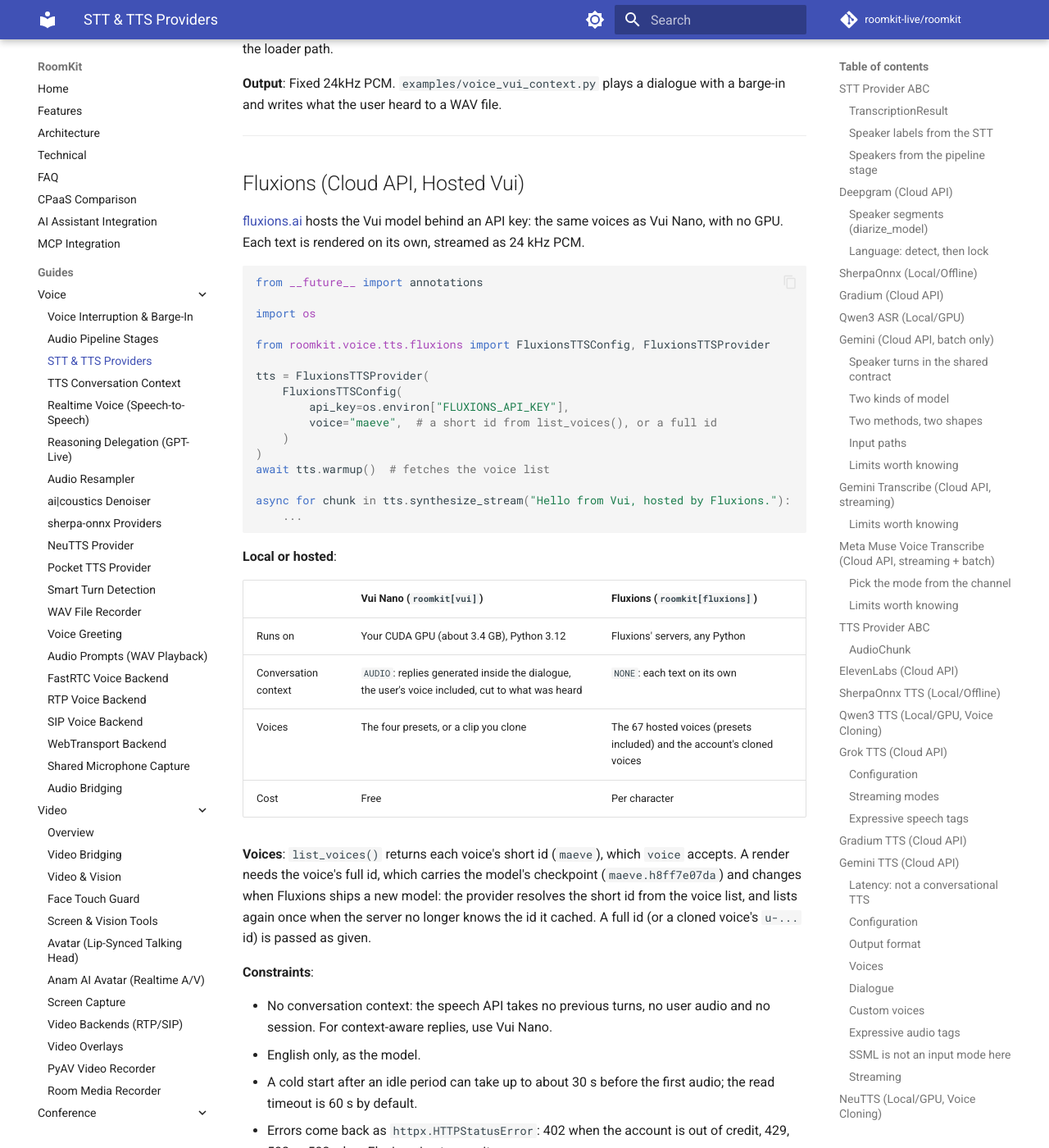
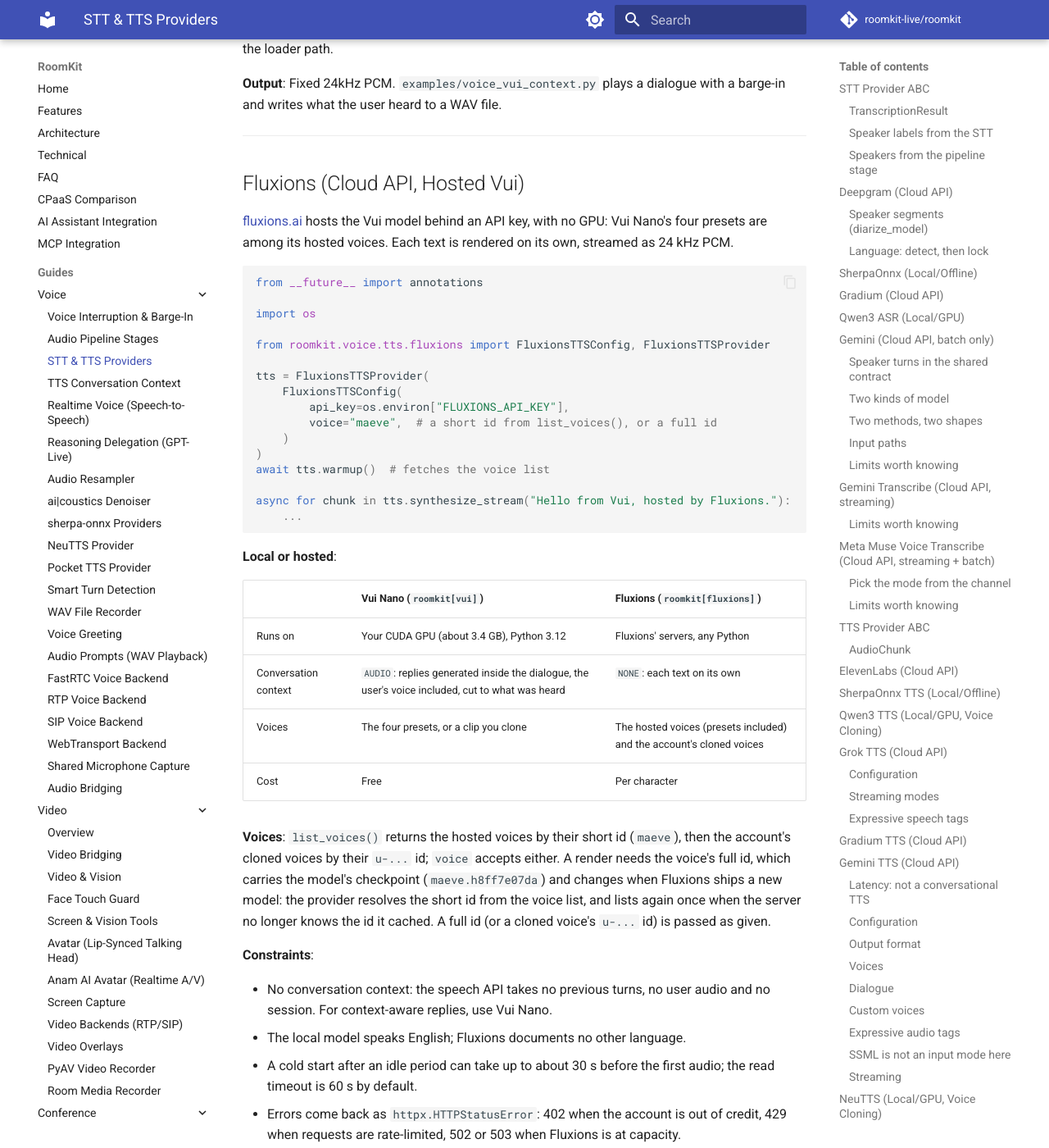
Before and after one commit to roomkit-live/roomkit-docs, an MkDocs documentation site: the page built from docs/guides/stt-tts-providers.md, in a window 1280 px wide and 1400 px high, scrolled down 35158 px. Shown: the whole window at 82% size. Built offline with MkDocs 1.6.1 and Material for MkDocs 9.7.7, drawn with Linux system fonts in a browser that asks for light colours; comment, search, counter and statistics services are not loaded; some of the changed text lies outside the part shown.

Commit message:
docs(tts): Fluxions lists cloned voices, 429 is rate limiting, no frozen voice count, per review (RMK-373)

````diff
--- a/docs/guides/stt-tts-providers.md
+++ b/docs/guides/stt-tts-providers.md
@@ -1492,9 +1492,9 @@ with a barge-in and writes what the user heard to a WAV file.
 
 ## Fluxions (Cloud API, Hosted Vui)
 
-[fluxions.ai](https://fluxions.ai) hosts the Vui model behind an API key: the
-same voices as Vui Nano, with no GPU. Each text is rendered on its own, streamed
-as 24 kHz PCM.
+[fluxions.ai](https://fluxions.ai) hosts the Vui model behind an API key, with
+no GPU: Vui Nano's four presets are among its hosted voices. Each text is
+rendered on its own, streamed as 24 kHz PCM.
 
 ```python
 from __future__ import annotations
@@ -1521,11 +1521,12 @@ async for chunk in tts.synthesize_stream("Hello from Vui, hosted by Fluxions."):
 |---|---|---|
 | Runs on | Your CUDA GPU (about 3.4 GB), Python 3.12 | Fluxions' servers, any Python |
 | Conversation context | `AUDIO`: replies generated inside the dialogue, the user's voice included, cut to what was heard | `NONE`: each text on its own |
-| Voices | The four presets, or a clip you clone | The 67 hosted voices (presets included) and the account's cloned voices |
+| Voices | The four presets, or a clip you clone | The hosted voices (presets included) and the account's cloned voices |
 | Cost | Free | Per character |
 
-**Voices**: `list_voices()` returns each voice's short id (`maeve`), which
-`voice` accepts. A render needs the voice's full id, which carries the model's
+**Voices**: `list_voices()` returns the hosted voices by their short id
+(`maeve`), then the account's cloned voices by their `u-...` id; `voice`
+accepts either. A render needs the voice's full id, which carries the model's
 checkpoint (`maeve.h8ff7e07da`) and changes when Fluxions ships a new model: the
 provider resolves the short id from the voice list, and lists again once when
 the server no longer knows the id it cached. A full id (or a cloned voice's
@@ -1535,11 +1536,12 @@ the server no longer knows the id it cached. A full id (or a cloned voice's
 
 - No conversation context: the speech API takes no previous turns, no user
   audio and no session. For context-aware replies, use Vui Nano.
-- English only, as the model.
+- The local model speaks English; Fluxions documents no other language.
 - A cold start after an idle period can take up to about 30 s before the first
   audio; the read timeout is 60 s by default.
 - Errors come back as `httpx.HTTPStatusError`: 402 when the account is out of
-  credit, 429, 502 or 503 when Fluxions is at capacity.
+  credit, 429 when requests are rate-limited, 502 or 503 when Fluxions is at
+  capacity.
 - Fluxions keeps every render in the account's history; it documents no
   retention period or opt-out.
 
````
Also changed, not shown: docs/features.md (+1 -1 lines).
